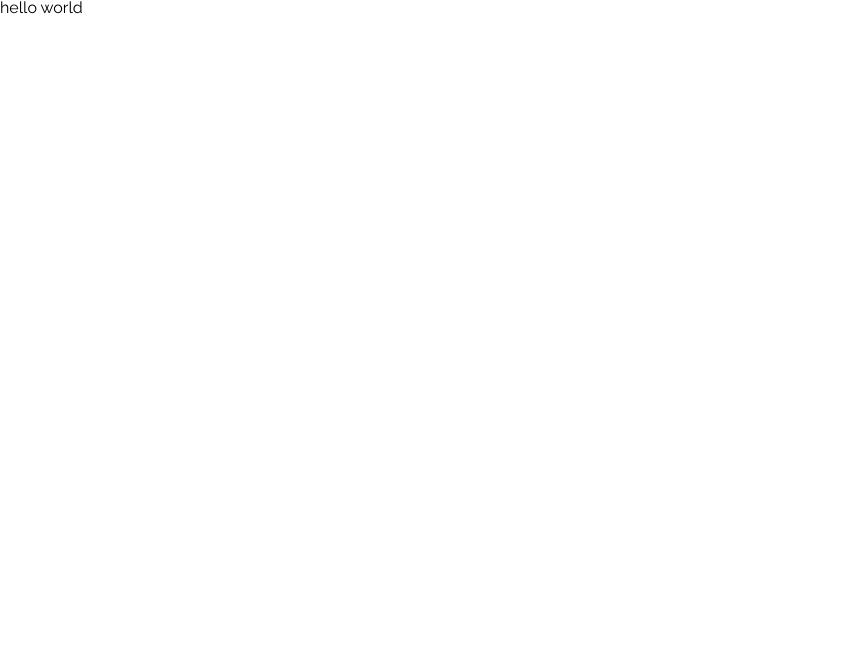
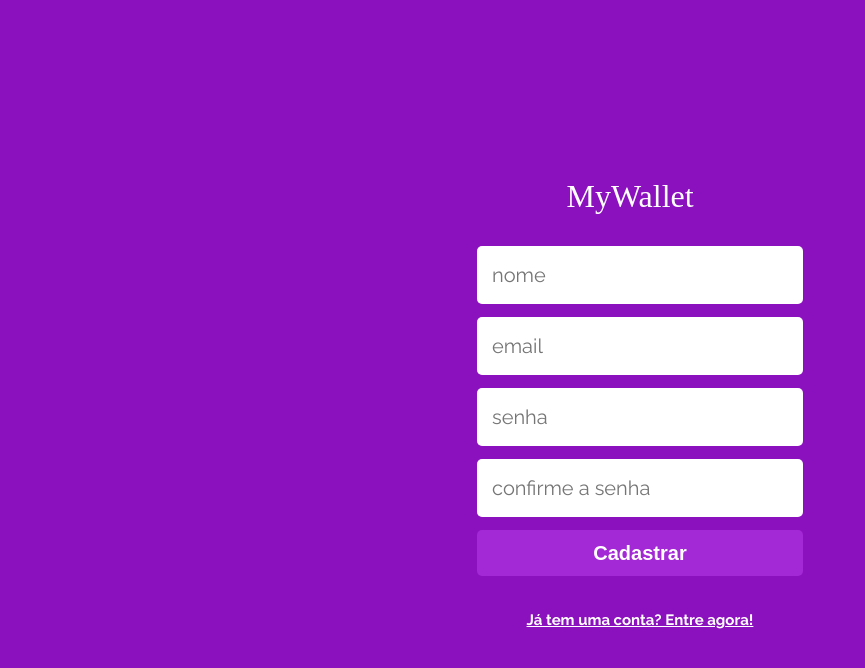
Before and after one commit to rafaeelnunesf/My-Wallet-Front, a JavaScript app: page /register in a window 1280 px wide. Shown: the top 668 px of the page, without its empty margins (0-865 px from the left). Built offline with nearby package versions, Linux system fonts and the light colour scheme; a web font is replaced by a local one.

Commit message:
Register page styling

```diff
--- a/src/pages/Login/index.js
+++ b/src/pages/Login/index.js
@@ -6,6 +6,7 @@ import {
   StyledLink,
   Button,
 } from "../../components/formComponents";
+
 export default function Login() {
   return (
     <Container>
--- a/src/pages/Register/index.js
+++ b/src/pages/Register/index.js
@@ -1,3 +1,34 @@
+import Logo from "../../components/Logo";
+import {
+  Container,
+  Form,
+  Input,
+  Button,
+  StyledLink,
+} from "../../components/formComponents";
+
 export default function Register() {
-  return <h1>hello world</h1>;
+  return (
+    <Container>
+      <Logo>MyWallet</Logo>
+      <Form>
+        <Input type="text" placeholder="nome" name="name" required></Input>
+        <Input type="email" placeholder="email" name="email" required></Input>
+        <Input
+          type="password"
+          placeholder="senha"
+          name="password"
+          required
+        ></Input>
+        <Input
+          type="password"
+          placeholder="confirme a senha"
+          name="password"
+          required
+        ></Input>
+        <Button type="submit">Cadastrar</Button>
+      </Form>
+      <StyledLink to="/">Já tem uma conta? Entre agora!</StyledLink>
+    </Container>
+  );
 }
```
